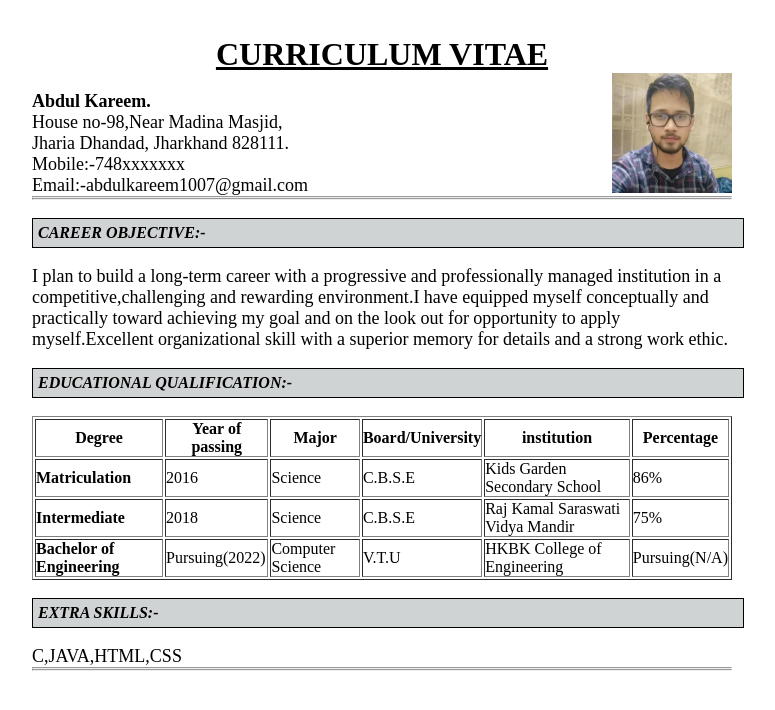
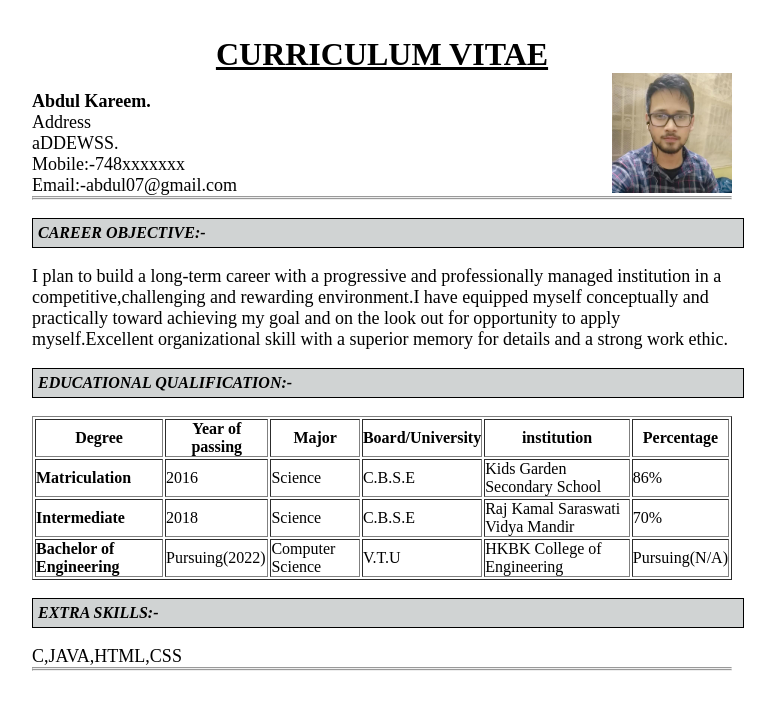
Before and after one commit to Abdulkareem1007/ak001, a plain HTML site: page index.html in a window 1280 px wide. Shown: the whole page, without its empty margins (258-1033 px from the left). Drawn offline with Linux system fonts and the light colour scheme.

Commit message:
Update index.html

```diff
--- a/index.html
+++ b/index.html
@@ -19,10 +19,10 @@
            <p>
 
             <b>Abdul Kareem.</b> <br>
-            House no-98,Near Madina Masjid,<br>
-           Jharia Dhandad, Jharkhand 828111.<br>
+            Address<br>
+           aDDEWSS.<br>
            Mobile:-748xxxxxxx<br>
-           Email:-abdulkareem1007@gmail.com
+           Email:-abdul07@gmail.com
           </p>
           <hr>
           <hr>
@@ -67,7 +67,7 @@
                     <td>Science</td>
                     <td>C.B.S.E</td>
                     <td>Raj Kamal Saraswati Vidya Mandir</td>
-                    <td>75%</td>
+                    <td>70%</td>
                 </tr>
 
                 <tr>
```
